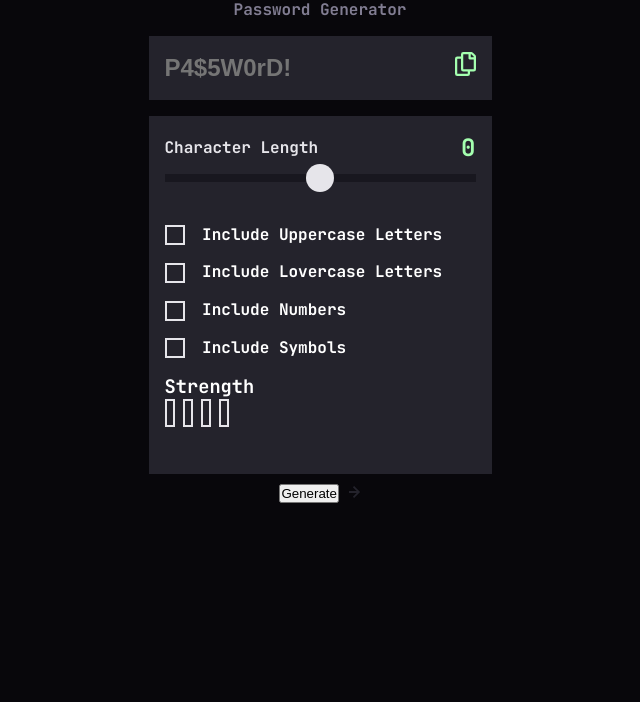
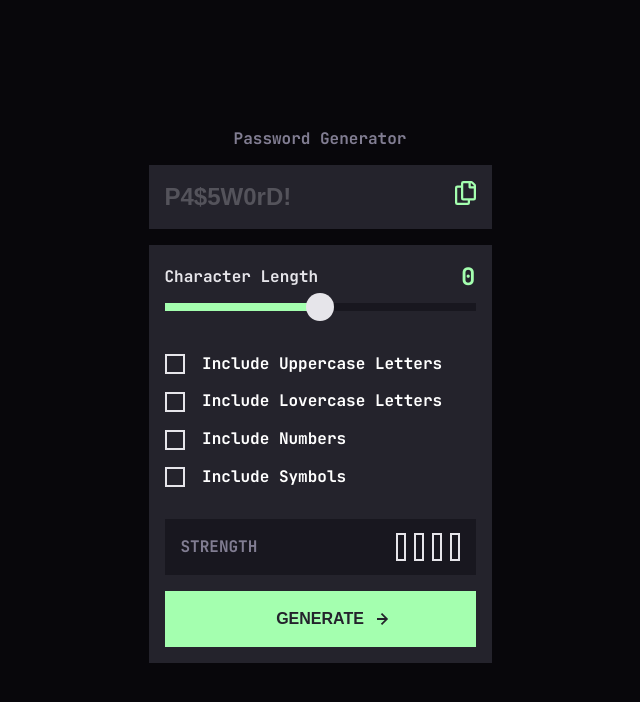
Before and after one commit to kadan-develop/password-generator, a plain HTML site: page index.html in a window 1280 px wide. Shown: the whole page, without its empty margins (320-960 px from the left). Drawn offline with Linux system fonts and the light colour scheme.

Commit message:
update ui

```diff
--- a/index.html
+++ b/index.html
@@ -19,11 +19,18 @@
       <h1 class="title text-preset-4 spacing-200">Password Generator</h1>
       <div class="main-input spacing-200">
         <input class="text-preset-2" type="text" placeholder="P4$5W0rD!" />
-        <img
+        <svg
           class="copy-icon"
-          src="./assets/images/icon-copy.svg"
-          alt="copy-icon"
-        />
+          width="21"
+          height="24"
+          xmlns="http://www.w3.org/2000/svg"
+        >
+          <path
+            d="M20.341 3.091 17.909.659A2.25 2.25 0 0 0 16.319 0H8.25A2.25 2.25 0 0 0 6 2.25V4.5H2.25A2.25 2.25 0 0 0 0 6.75v15A2.25 2.25 0 0 0 2.25 24h10.5A2.25 2.25 0 0 0 15 21.75V19.5h3.75A2.25 2.25 0 0 0 21 17.25V4.682a2.25 2.25 0 0 0-.659-1.591ZM12.469 21.75H2.53a.281.281 0 0 1-.281-.281V7.03a.281.281 0 0 1 .281-.281H6v10.5a2.25 2.25 0 0 0 2.25 2.25h4.5v1.969a.282.282 0 0 1-.281.281Zm6-4.5H8.53a.281.281 0 0 1-.281-.281V2.53a.281.281 0 0 1 .281-.281H13.5v4.125c0 .621.504 1.125 1.125 1.125h4.125v9.469a.282.282 0 0 1-.281.281Zm.281-12h-3v-3h.451c.075 0 .147.03.2.082L18.667 4.6a.283.283 0 0 1 .082.199v.451Z"
+          />
+        </svg>
+
+        <p class="copied text-preset-4 hide-element">Copied</p>
       </div>
 
       <div class="character-pick-container">
@@ -32,9 +39,9 @@
           <p class="length-of-char text-preset-2">0</p>
         </div>
 
-        <input class="char-range-input" type="range" min="0" max="10" />
+        <input class="char-range-input" type="range" min="0" max="20" />
 
-        <div class="choice-inputs-container">
+        <div class="choice-inputs-container spacing-300">
           <div class="uppercase spacing-200">
             <input type="checkbox" id="uppercase" name="uppercase" />
 
@@ -64,22 +71,29 @@
           </div>
         </div>
 
-        <div class="strength-container">
-          <h3>Strength</h3>
+        <div class="strength-container spacing-200">
+          <h3 class="text-preset-4">Strength</h3>
           <img
             class="strength-icon"
             src="./assets/images/empty-strength.svg"
             alt="strength-icon"
           />
         </div>
-      </div>
-
-      <div class="btn-container">
-        <button class="generate-btn" type="button">Generate</button>
-        <img
-          src="./assets/images/icon-arrow-right.svg"
-          alt="arrow-right-icon"
-        />
+        <div class="btn-container">
+          <button class="generate-btn text-preset-4" type="button">
+            Generate
+            <svg
+              class="arrow"
+              width="12"
+              height="12"
+              xmlns="http://www.w3.org/2000/svg"
+            >
+              <path
+                d="m5.106 12 6-6-6-6-1.265 1.265 3.841 3.84H.001v1.79h7.681l-3.841 3.84z"
+              />
+            </svg>
+          </button>
+        </div>
       </div>
     </main>
     <script src="./script.js"></script>
--- a/script.js
+++ b/script.js
@@ -0,0 +1,16 @@
+const range = document.querySelector('input[type="range"]');
+
+function updateFill(el) {
+  const min = el.min || 0;
+  const max = el.max || 100;
+  const val = el.value;
+
+  const percent = ((val - min) / (max - min)) * 100;
+  el.style.setProperty("--fill", `${percent}%`);
+}
+
+// init
+updateFill(range);
+
+// update on slide
+range.addEventListener("input", () => updateFill(range));
--- a/style.css
+++ b/style.css
@@ -29,6 +29,11 @@
 }
 
 body {
+  display: flex;
+  justify-content: center;
+  align-items: center;
+
+  height: 100vh;
   font-family: "JetBrains Mono";
   font-style: normal;
   font-size: 16px;
@@ -61,14 +66,35 @@ main {
   input {
     border: none;
     background-color: transparent;
+    color: var(--color-white);
+    padding: 1rem;
+  }
+
+  input::placeholder {
     color: var(--color-grey-700);
-    padding: 1rem;
+  }
+  input:focus {
+    outline: none;
   }
 
   .copy-icon {
     top: 16px;
     right: 16px;
     position: absolute;
+    cursor: pointer;
+    fill: var(--color-green-200);
+
+    &:hover {
+      fill: var(--color-white);
+    }
+  }
+
+  .copied {
+    position: absolute;
+    top: 1.3rem;
+    right: 3rem;
+    text-transform: uppercase;
+    color: var(--color-green-200);
   }
 }
 
@@ -132,6 +158,58 @@ main {
   }
 }
 
+.strength-container {
+  width: 100%;
+  height: 56px;
+  display: flex;
+  justify-content: space-between;
+  align-items: center;
+  background-color: var(--color-grey-850);
+  padding: 1rem;
+
+  h3 {
+    color: var(--color-grey-600);
+    text-transform: uppercase;
+  }
+}
+
+.btn-container {
+  position: relative;
+  width: 100%;
+
+  button {
+    width: 100%;
+    height: 56px;
+    background-color: var(--color-green-200);
+    border: none;
+    outline: none;
+    text-transform: uppercase;
+    color: var(--color-grey-800);
+    cursor: pointer;
+
+    &:hover {
+      background-color: #24232c;
+      color: var(--color-green-200);
+      border: 2px solid var(--color-green-200);
+    }
+  }
+
+  .arrow {
+    fill: #24232c;
+    transition: color 0.2s ease;
+  }
+
+  button:hover .arrow {
+    fill: var(--color-green-200);
+  }
+
+  svg {
+    position: absolute;
+    top: 1.35em;
+    right: 5.4em;
+    cursor: pointer;
+  }
+}
 .text-preset-1 {
   font-size: 2rem;
   line-height: 1.3125em;
@@ -154,9 +232,16 @@ main {
 }
 
 .spacing-200 {
-  margin-bottom: 16px;
+  margin-bottom: 1rem;
 }
 
+.spacing-300 {
+  margin-bottom: 2rem;
+}
+
+.hide-element {
+  display: none;
+}
 /* RANGE INPUT STYLE */
 input[type="range"] {
   width: 100%;
@@ -245,3 +330,39 @@ input[type="range"]:focus::-ms-fill-upper {
     margin: 0;
   }
 }
+
+input[type="range"]:hover::-webkit-slider-thumb {
+  background: #18171f;
+  border: 2px solid #a4ffaf;
+}
+
+input[type="range"]:hover::-moz-range-thumb {
+  background: #18171f;
+  border: 2px solid #a4ffaf;
+}
+
+input[type="range"] {
+  --fill: 0%;
+}
+
+/* WebKit (Chrome, Edge, Safari) */
+input[type="range"]::-webkit-slider-runnable-track {
+  background: linear-gradient(
+    to right,
+    #a4ffaf 0%,
+    #a4ffaf var(--fill),
+    #18171f var(--fill),
+    #18171f 100%
+  );
+}
+
+/* Firefox */
+input[type="range"]::-moz-range-track {
+  background: linear-gradient(
+    to right,
+    #a4ffaf 0%,
+    #a4ffaf var(--fill),
+    #18171f var(--fill),
+    #18171f 100%
+  );
+}
```
Also changed, not shown: assets/images/Screenshot from 2025-12-29 15-14-49.png (deleted).
